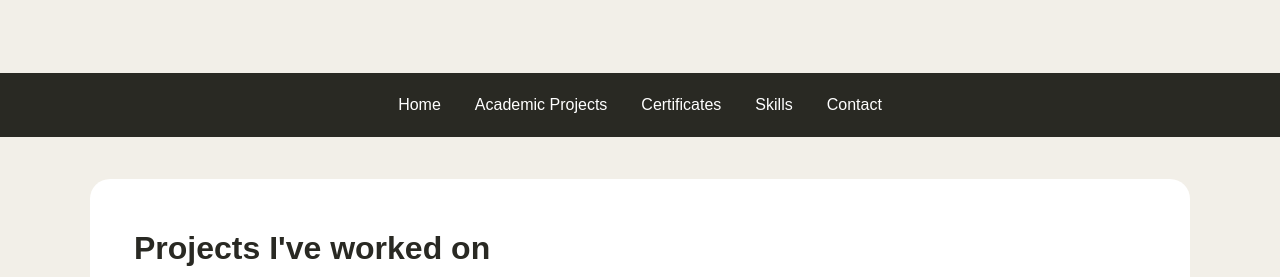
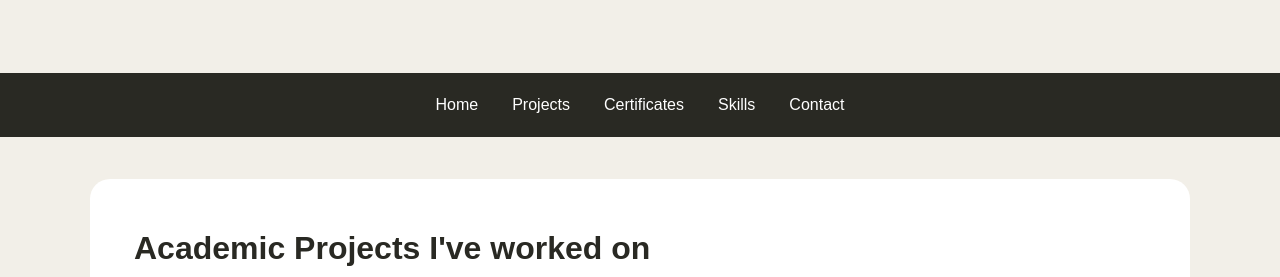
Before and after one commit to norielalcaraz/developer-portfolio, a plain HTML site: page index.html in a window 1280 px wide. Shown: the part 527-804 px from the top of the page. Drawn offline with Linux system fonts and the light colour scheme.

Commit message:
Update index.html

```diff
--- a/index.html
+++ b/index.html
@@ -24,7 +24,7 @@
 
     <nav class="navbox" aria-label="Main navigation">
         <a href="#top">Home</a>
-        <a href="#projects">Academic Projects</a>
+        <a href="#projects">Projects</a>
         <a href="#cert">Certificates</a>
         <a href="#skills">Skills</a>
         <a href="#contact">Contact</a>
@@ -32,7 +32,7 @@
 
     <main>
         <section class="projects section" id="projects">
-            <h2>Projects I've worked on</h2>
+            <h2>Academic Projects I've worked on</h2>
             <div class="cardContainer">
                 <article class="project-card">
                     <div class="project-carousel" data-carousel>
```
